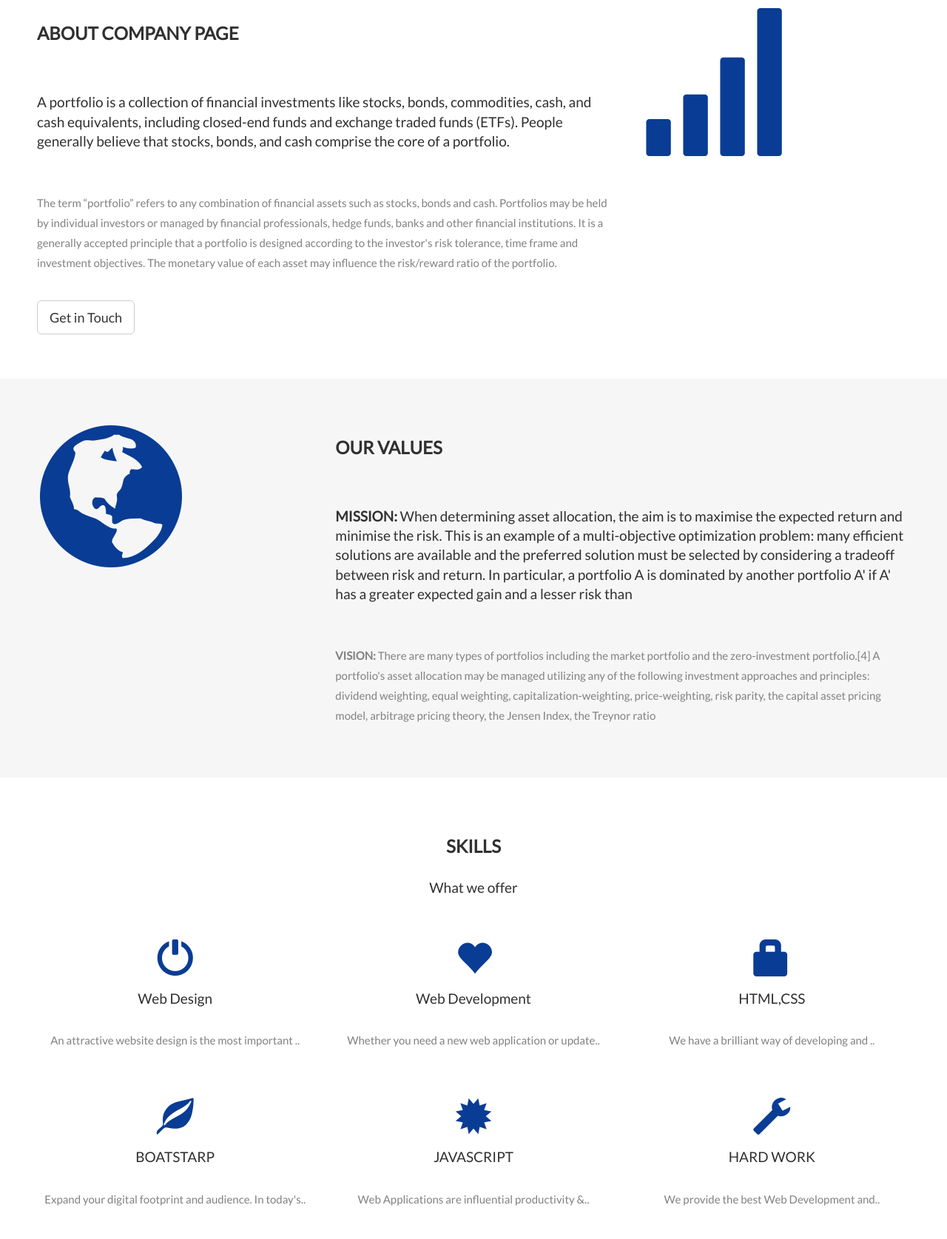
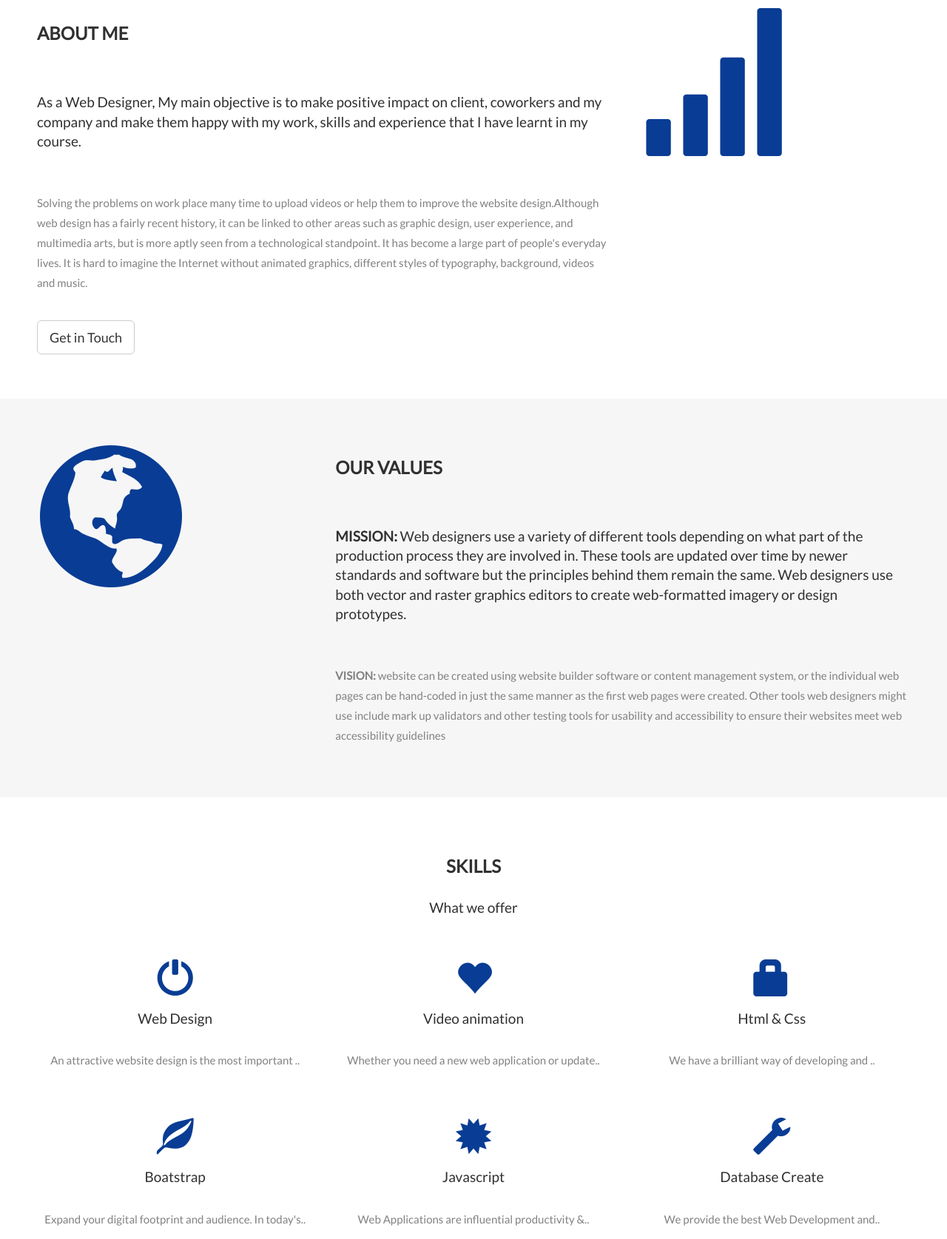
Before and after one commit to 98jkaur/portfilio, a plain HTML site: page index.html in a window 1280 px wide. Shown: the part 560-2235 px from the top of the page at 74% size. Drawn offline with nearby package versions, Linux system fonts and the light colour scheme.

Commit message:
changes done

```diff
--- a/index.html
+++ b/index.html
@@ -26,9 +26,9 @@
     </div>
     <div class="collapse navbar-collapse" id="myNavbar">
       <ul class="nav navbar-nav navbar-right">
-         <li><a href="index.html">Home</a></li>
+        <li><a href="index.html">HOME</a></li>
         <li><a href="about.html">ABOUT</a></li>
-        <li><a href="project.html">Project</a></li>
+        <li><a href="project.html">PROJECT</a></li>
         <li><a href="contact.html">CONTACT</a></li>
       </ul>
     </div>
@@ -73,9 +73,9 @@
 <div id="about" class="container-fluid" >
   <div class="row">
     <div class="col-sm-8">
-      <h2>About Company Page</h2><br>
-      <h4>A portfolio is a collection of financial investments like stocks, bonds, commodities, cash, and cash equivalents, including closed-end funds and exchange traded funds (ETFs). People generally believe that stocks, bonds, and cash comprise the core of a portfolio.</h4><br>
-      <p>The term “portfolio” refers to any combination of financial assets such as stocks, bonds and cash. Portfolios may be held by individual investors or managed by financial professionals, hedge funds, banks and other financial institutions. It is a generally accepted principle that a portfolio is designed according to the investor's risk tolerance, time frame and investment objectives. The monetary value of each asset may influence the risk/reward ratio of the portfolio.</p>
+      <h2>About Me</h2><br>
+      <h4>As a Web Designer, My main objective is to make positive impact on client, coworkers and my company and make them happy with my work, skills and experience that I have learnt in my course.</h4><br>
+      <p>Solving the problems on work place many time to upload videos or help them to improve the website design.Although web design has a fairly recent history, it can be linked to other areas such as graphic design, user experience, and multimedia arts, but is more aptly seen from a technological standpoint. It has become a large part of people's everyday lives. It is hard to imagine the Internet without animated graphics, different styles of typography, background, videos and music.  </p>
       <br><button class="btn btn-default btn-lg">Get in Touch</button>
     </div>
     <div class="col-sm-4">
@@ -91,8 +91,8 @@
     </div>
     <div class="col-sm-8">
       <h2>Our Values</h2><br>
-      <h4><strong>MISSION:</strong> When determining asset allocation, the aim is to maximise the expected return and minimise the risk. This is an example of a multi-objective optimization problem: many efficient solutions are available and the preferred solution must be selected by considering a tradeoff between risk and return. In particular, a portfolio A is dominated by another portfolio A' if A' has a greater expected gain and a lesser risk than </h4><br>
-      <p><strong>VISION:</strong> There are many types of portfolios including the market portfolio and the zero-investment portfolio.[4] A portfolio's asset allocation may be managed utilizing any of the following investment approaches and principles: dividend weighting, equal weighting, capitalization-weighting, price-weighting, risk parity, the capital asset pricing model, arbitrage pricing theory, the Jensen Index, the Treynor ratio</p>
+      <h4><strong>MISSION:</strong> Web designers use a variety of different tools depending on what part of the production process they are involved in. These tools are updated over time by newer standards and software but the principles behind them remain the same. Web designers use both vector and raster graphics editors to create web-formatted imagery or design prototypes. </h4><br>
+      <p><strong>VISION:</strong> website can be created using website builder software or content management system, or the individual web pages can be hand-coded in just the same manner as the first web pages were created. Other tools web designers might use include mark up validators and other testing tools for usability and accessibility to ensure their websites meet web accessibility guidelines</p>
     </div>
   </div>
 </div>
@@ -110,12 +110,12 @@
     </div>
     <div class="col-sm-4">
       <span class="glyphicon glyphicon-heart logo-small"></span>
-      <h4>Web Development</h4>
+      <h4>Video animation</h4>
       <p>Whether you need a new web application or update..</p>
     </div>
     <div class="col-sm-4">
       <span class="glyphicon glyphicon-lock logo-small"></span>
-      <h4>HTML,CSS</h4>
+      <h4>Html & Css</h4>
       <p>We have a brilliant way of developing and ..</p>
     </div>
   </div>
@@ -123,17 +123,17 @@
   <div class="row slideanim">
     <div class="col-sm-4">
       <span class="glyphicon glyphicon-leaf logo-small"></span>
-      <h4>BOATSTARP</h4>
+      <h4>Boatstrap</h4>
       <p>Expand your digital footprint and audience. In today's..</p>
     </div>
     <div class="col-sm-4">
       <span class="glyphicon glyphicon-certificate logo-small"></span>
-      <h4>JAVASCRIPT</h4>
+      <h4>Javascript</h4>
       <p>Web Applications are influential productivity &..</p>
     </div>
     <div class="col-sm-4">
       <span class="glyphicon glyphicon-wrench logo-small"></span>
-      <h4 style="color:#303030;">HARD WORK</h4>
+      <h4 style="color:#303030;">Database Create</h4>
       <p>We provide the best Web Development and..</p>
     </div>
   </div>
@@ -241,9 +241,10 @@
                       <h4>Skills</h4>
                       <ul>
                           <li><a href="#">Web Design</a></li>
-                          <li><a href="#">Web Development</a></li>
-                          <li><a href="#">App Development </a></li>
-                          <li><a href="#">SEO</a></li>
+                          <li><a href="#">Video animation</a></li>
+                          <li><a href="#">Database Create </a></li>
+                          <li><a href="#">Javascript</a></li>
+                          <li><a href="#">Boatstrap</a></li>
 
                       </ul>
                   </div>
```
Also changed, not shown: about.html (+10 -10 lines), contact.html (+11 -9 lines), project.html (+6 -6 lines).
